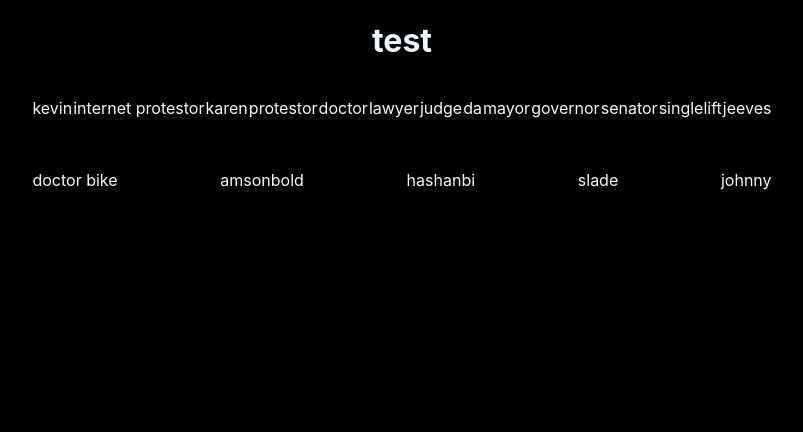
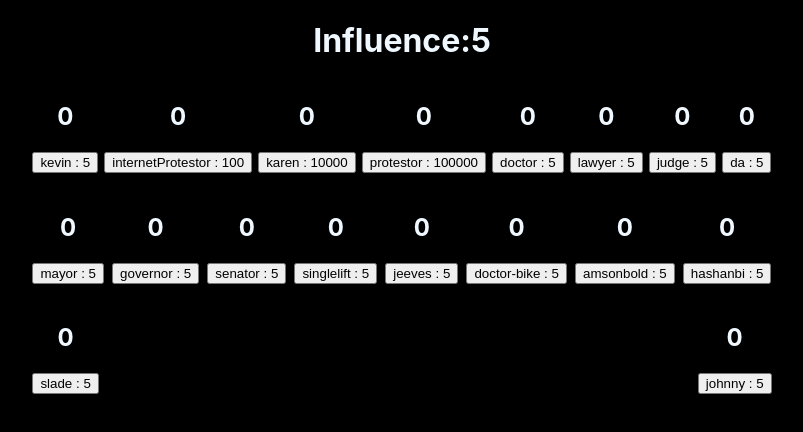
Before and after one commit to fearblackscarab/skilling-app, a React (Create React App) app: page / in a window 1280 px wide. Shown: the top 432 px of the page, without its empty margins (238-1041 px from the left). Built offline with nearby package versions, Linux system fonts and the light colour scheme.

Commit message:
incremental functions bugging out

```diff
--- a/src/components/App.js
+++ b/src/components/App.js
@@ -1,13 +1,12 @@
-import React, { useState } from "react";
+import React, { useEffect, useState } from "react";
 import { useLocalStorage } from "../useLocalStorage";
 import Generators from "./Generators";
 // import { Link } from "react-router-dom";
 
 function App() {
-  const [currency, setCurrency] = useLocalStorage('currency'
-    , {
+  // currency's for manual upgrades
+  const [currency, setCurrency] = useState({
       influence: 5,
-      money: 0,
       wood: 0,
       copper: 0,
       iron: 0,
@@ -20,200 +19,252 @@ function App() {
       platinum: 0
     }
   );
-
-  const [influencers, setInfluencers] = useLocalStorage('influencers', [
+  // generators for passive increase of currency or other generators
+  const [influencers, setInfluencers] = useState([
     {
       key: 0,
       id: 0,
       name: 'kevin',
-      assigned: '',
+      assigned: ['influence'],
       cost: 5,
       quantity: 0,
-      itemPer: 1
+      itemPer: {influence: 1 }
     },
     {
       key: 1,
       id: 1,
-      name: 'internet protestor',
-      assigned: '',
-      cost: 5,
+      name: 'internetProtestor',
+      assigned: ['kevin'],
+      cost: 100,
       quantity: 0,
-      itemPer: 1
+      itemPer: { kevin: 1 }
     },
     {
       key: 2,
       id: 2,
       name: 'karen',
-      assigned: '',
-      cost: 5,
+      assigned: ['internetProtestor'],
+      cost: 10000,
       quantity: 0,
-      itemPer: 1
+      itemPer: { internetProtestor: 1 }
     },
     {
       key: 3,
       id: 3,
       name: 'protestor',
-      assigned: '',
-      cost: 5,
+      assigned: ['karen'],
+      cost: 100000,
       quantity: 0,
-      itemPer: 1
+      itemPer: { karen: 1 }
     },
     {
       key: 4,
       id: 4,
       name: 'doctor',
-      assigned: '',
+      assigned: ['protestor'],
       cost: 5,
       quantity: 0,
-      itemPer: 1
+      itemPer: { protestor: 1 }
     },
     {
       key: 5,
       id: 5,
       name: 'lawyer',
-      assigned: '',
+      assigned: ['doctor'],
       cost: 5,
       quantity: 0,
-      itemPer: 1
+      itemPer: { doctor:1 }
     },
     {
       key: 6,
       id: 6,
       name: 'judge',
-      assigned: '',
+      assigned: ['lawyer'],
       cost: 5,
       quantity: 0,
-      itemPer: 1
+      itemPer: { lawyer:1 }
     },
     {
       key: 7,
       id: 7,
       name: 'da',
-      assigned: '',
+      assigned: ['judge'],
       cost: 5,
       quantity: 0,
-      itemPer: 1
+      itemPer: { judge:1 }
     },
     {
       key: 8,
       id: 8,
       name: 'mayor',
-      assigned: '',
+      assigned: ['da'],
       cost: 5,
       quantity: 0,
-      itemPer: 1
+      itemPer: { da:1 }
     },
     {
       key: 9,
       id: 9,
       name: 'governor',
-      assigned: '',
+      assigned: ['mayor'],
       cost: 5,
       quantity: 0,
-      itemPer: 1
+      itemPer: { mayor:1 }
     },
     {
       key: 10,
       id: 10,
       name: 'senator',
-      assigned: '',
+      assigned: ['governor'],
       cost: 5,
       quantity: 0,
-      itemPer: 1
+      itemPer: { governor:1 }
     },
     {
       key: 11,
       id: 11,
       name: 'singlelift',
-      assigned: '',
+      assigned: ['internet-protestor'],
       cost: 5,
       quantity: 0,
-      itemPer: 1
+      itemPer: { money: 2, influence: 1 }
     },
     {
       key: 12,
       id: 12,
       name: 'jeeves',
-      assigned: '',
+      assigned: ['kevin'],
       cost: 5,
       quantity: 0,
-      itemPer: 1
+      itemPer: { money: 2, influence: 1 }
     },
     {
       key: 13,
       id: 13,
-      name: 'doctor bike',
-      assigned: '',
+      name: 'doctor-bike',
+      assigned: ['doctor'],
       cost: 5,
       quantity: 0,
-      itemPer: 1
+      itemPer: { money: 2, influence: 1 }
     },
     {
       key: 14,
       id: 14,
       name: 'amsonbold',
-      assigned: '',
+      assigned: ['karen'],
       cost: 5,
       quantity: 0,
-      itemPer: 1
+      itemPer: { money: 2, influence: 1 }
     },
     {
       key: 15,
       id: 15,
       name: 'hashanbi',
-      assigned: '',
+      assigned: ['protestor'],
       cost: 5,
       quantity: 0,
-      itemPer: 1
+      itemPer: { money: 2, influence: 1 }
     },
     {
       key: 16,
       id: 16,
       name: 'slade',
-      assigned: '',
+      assigned: ['internet protestor'],
       cost: 5,
       quantity: 0,
-      itemPer: 1
+      itemPer: { money: 2, influence: 1 }
     },
     {
       key: 17,
       id: 17,
       name: 'johnny',
-      assigned: '',
+      assigned: ['lawyers'],
       cost: 5,
       quantity: 0,
-      itemPer: 1
+      itemPer: { money: 2, influence: 1 }
     }
   ]);
+  // incremental constant
+  setTimeout(() => {
+      incrementInfluencers(influencers)
+      // currency is bugging out, suspect it has to do with Generators component recieving influencers as a prop but not currency
+      incrementCurrency()
+  }, 1000)
 
   const loginTimer = new Date;
-
+  // general generator purchase to increase quantity
   const addGen = (e) => {
-    const idx=e.target.id
+    let idx = e.target.id
     console.log(idx)
     if (influencers[idx].cost <= currency.influence) {
-      setCurrency(prev => ({ ...prev, influence: currency.influence - influencers[idx].cost }))
-      let data=influencers.map(item=>{
-        if(item.id==idx){
-          return {...item,quantity:item.quantity+1,cost:Math.floor(item.cost+2*1.15)}
+      let costChange=currency.influence - influencers[idx].cost
+      setCurrency(prev => ({ ...prev, influence: costChange }))
+      let data = influencers.map(item => {
+        if (item.id == idx) {
+          return { ...item, quantity: item.quantity + 1}
         }
         return item
       })
       setInfluencers(data)
     }
   };
+  // incremental constant function
+  const incrementInfluencers = (arrObj) => {
+    arrObj.map(item => {
+      let newArr = []
+      if (item.quantity > 0) {
+        for (let i = 0; i < item.assigned.length; i++) {
+          newArr.push(item.assigned[i])
+        }
+      }
+      setInfluencers(arrObj.map(influencer => {
+        if (newArr.includes(influencer.name)) {
+          for (const prop in item.itemPer) {
+            if (prop === influencer.name) {
+              return influencer.quantity=influencer.quantity+(item.itemPer[prop]*item.quantity)
+            }
+          }
+        }else{
+          return influencer
+        }
+      }))
+    })
+  };
 
-  console.log(currency);
-  console.log(influencers);
-  console.log(loginTimer);
+  const incrementCurrency = () => {
+    influencers.map(item => {
+      if (item.quantity > 0) {
+        for (const key in currency) {
+          if (item.assigned.includes(key)) {
+            // console.log(item)
+            for (const prop in item.itemPer) {
+              if (prop === key) {
+                setCurrency(prev => (
+                  {
+                    ...prev,
+                    [key]: currency[key] + (item.itemPer[prop] * item.quantity)
+                  }))
+              }
+            }
+          }
+        }
+      }
+    })
+  }
+
+  // incrementGen()
+
+  // console.log(currency);
+  // console.log(influencers);
+  // console.log(loginTimer);
 
   return (
     <div className="app">
       <div className="container">
-        <h1>test</h1>
+        <h1>Influence:{currency.influence}</h1>
         <div className="row">
           {influencers.map(item => {
-            return <Generators id={item.id} key={item.id} handleClick={addGen} name={item.name} />
+            return <Generators id={item.id} key={item.id} handleClick={addGen} name={item.name} quantity={item.quantity} cost={item.cost} currency={currency} />
             // return <div className="gens" id={item.id} onClick={addGen} key={item.id}><p>{item.name}</p></div>
           })}
           {/* <button onClick={}></button> */}
--- a/src/components/Generators.js
+++ b/src/components/Generators.js
@@ -2,7 +2,10 @@ import React from "react";
 
 const Generators =(props)=>{
     return(
-        <div className="gens" id={props.id} onClick={props.handleClick} key={props.id}><p>{props.name}</p></div>
+        <div>
+            <h2>{props.quantity}</h2>
+        <button className="gens" id={props.id} onClick={props.handleClick} key={props.id} cost={props.cost}>{props.name} : {props.cost}</button>
+        </div>
     )
 }
 
```
Also changed, not shown: src/components/Bar.js (deleted), theory.txt.
